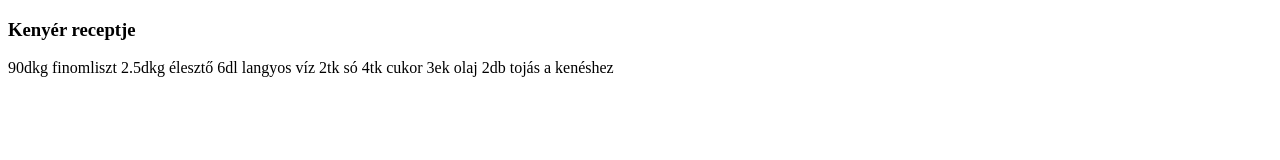
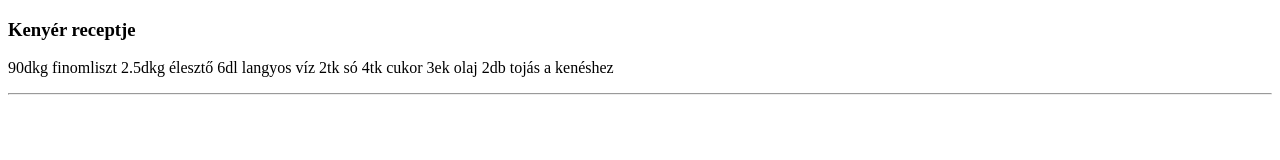
Before and after one commit to varga-dani01/shop, a plain HTML site: page index.html in a window 1280 px wide. Drawn offline with Linux system fonts and the light colour scheme.

Commit message:
Update index.html

```diff
--- a/index.html
+++ b/index.html
@@ -1,5 +1,6 @@
 <!DOCTYPE html>
 <html>
+<head>
 <title>Érdekességek a kenyérről</title>
 <body>
 
@@ -11,6 +12,7 @@
 4tk	cukor
 3ek	olaj
 2db	tojás a kenéshez</p>
+  <hr>
 
 </body>
 </html>
```
